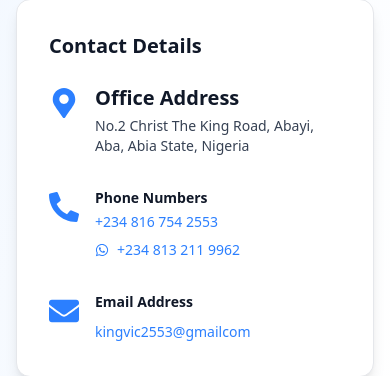
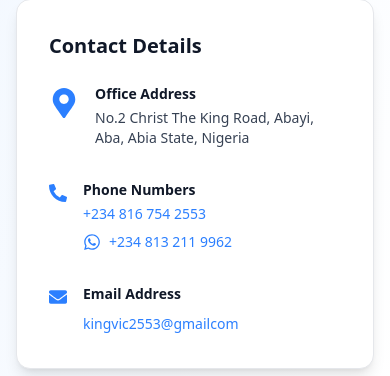
Before and after one commit to VictorKingsHub/technologies, a Next.js app: page /contact in a window 390 px wide. Shown: the part 872-1248 px from the top of the page. Built offline with nearby package versions, Linux system fonts and the light colour scheme.

Commit message:
version update

```diff
--- a/src/components/ContactSection.tsx
+++ b/src/components/ContactSection.tsx
@@ -144,7 +144,7 @@ const ContactSection = () => {
               <div className="flex items-start"> {/* Aligns icon and text */}
                 <FaMapMarkerAlt className="text-blue-500 text-3xl mr-4 flex-shrink-0 mt-1" /> {/* Icon with brand color */}
                 <div>
-                  <h4 className="text-xl font-semibold mb-1 text-gray-900">Office Address</h4>
+                  <h4 className="text-sm md:text-xl font-semibold mb-1 text-gray-900">Office Address</h4>
                   <p className="text-gray-700 text-sm md:text-lg">
                     No.2 Christ The King Road, Abayi, Aba, Abia State, Nigeria
                   </p>
@@ -152,7 +152,7 @@ const ContactSection = () => {
               </div>
 
               <div className="flex items-start">
-                <FaPhoneAlt className="text-blue-500 text-3xl mr-4 flex-shrink-0 mt-1" />
+                <FaPhoneAlt className="text-blue-500 text-lg md:text-3xl mr-4 flex-shrink-0 mt-1" />
                 <div>
                   <h4 className="text-sm md:text-xl font-semibold mb-1 text-gray-900">Phone Numbers</h4>
                   <ul className="space-y-2">
@@ -163,7 +163,7 @@ const ContactSection = () => {
                     </li>
                     <li>
                       <a href="https://wa.me/2348132119962" target="_blank" rel="noopener noreferrer" className="text-blue-500 hover:text-blue-700 transition-colors duration-200 text-sm md:text-lg flex items-center">
-                        <FaWhatsapp className="mr-2" /> +234 813 211 9962
+                        <FaWhatsapp className="mr-2 text-lg md:text-3xl" /> +234 813 211 9962
                       </a>
                     </li>
                   </ul>
@@ -171,7 +171,7 @@ const ContactSection = () => {
               </div>
 
               <div className="flex items-start">
-                <FaEnvelope className="text-blue-500 text-3xl mr-4 flex-shrink-0 mt-1" />
+                <FaEnvelope className="text-blue-500 text-lg md:text-3xl mr-4 flex-shrink-0 mt-1" />
                 <div>
                   <h4 className="text-sm md:text-xl font-semibold mb-1 text-gray-900">Email Address</h4>
                   <p className="text-gray-700 text-lg">
```
